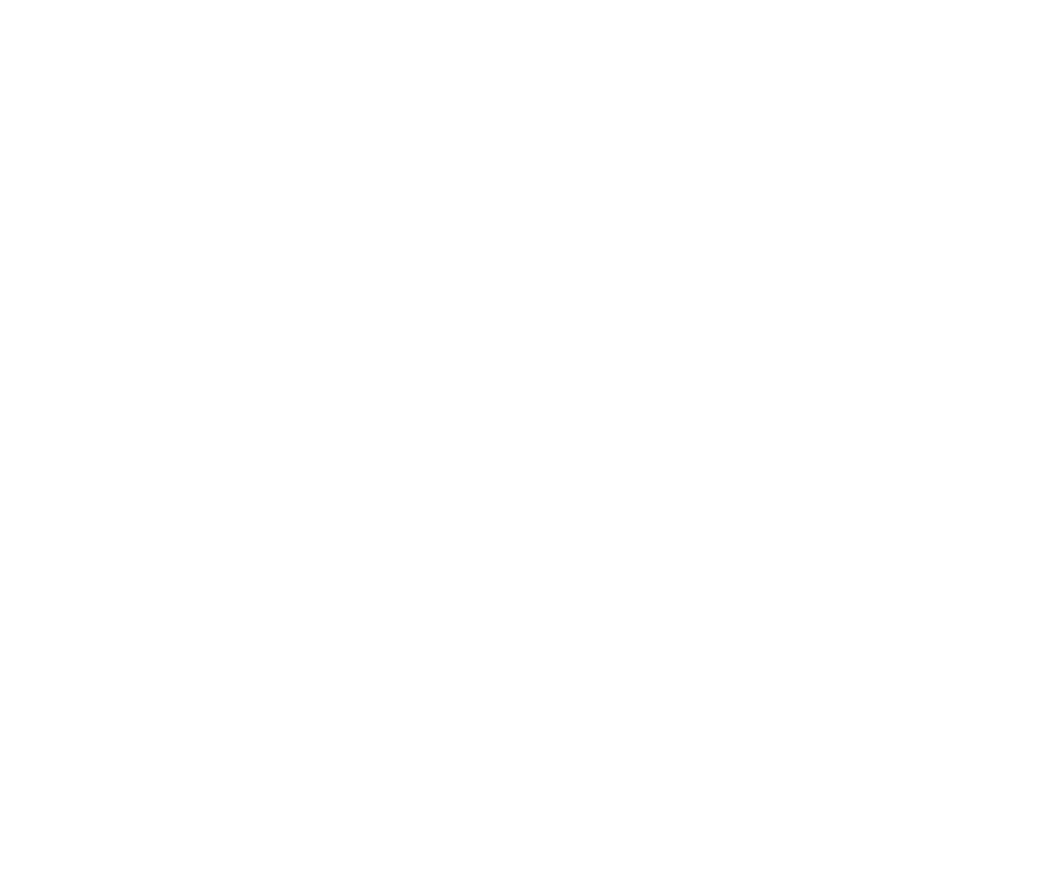
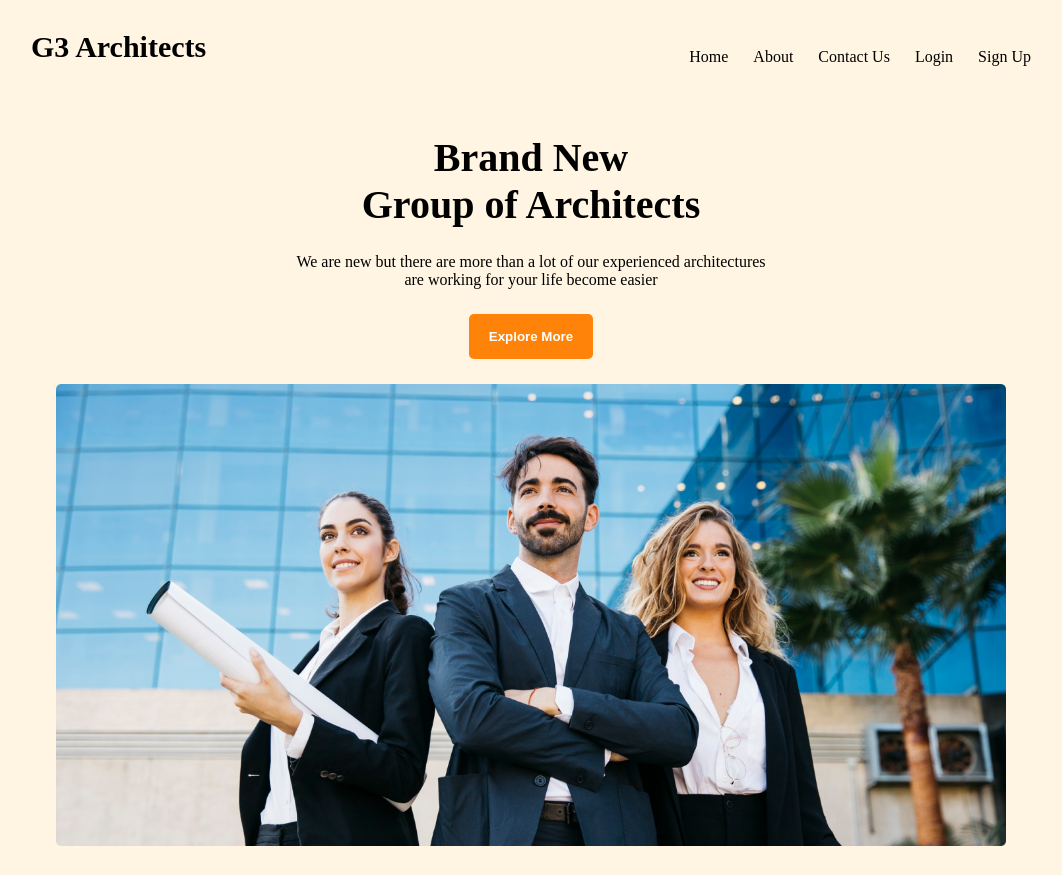
Before and after one commit to NAYEEM332/sixth-portfolio-architects, a plain HTML site: page index.html in a window 1280 px wide. Shown: the whole page, without its empty margins (109-1171 px from the left). Before the commit the page ends 800 px from the top, so only its background shows below. Drawn offline with Linux system fonts and the light colour scheme.

Commit message:
header done

```diff
--- a/index.html
+++ b/index.html
@@ -4,10 +4,37 @@
     <meta charset="UTF-8">
     <meta name="viewport" content="width=device-width, initial-scale=1.0">
     <title>G3 Architects</title>
+    <link rel="stylesheet" href="styles/style.css">
 </head>
 <body>
     <!--    header   -->
     <header>
+
+        <!--        navigation           -->
+
+        <nav class="navigation-bar">
+            <div class="division-one">
+                <h2>G3 Architects</h2>
+            </div>
+            <div class="division-two">
+                <ul>
+                    <li>Home</li>
+                    <li>About</li>
+                    <li>Contact Us</li>
+                    <li>Login</li>
+                    <li>Sign Up</li>
+                </ul>
+            </div>
+
+        </nav>
+        <!--        Banner               -->
+
+        <div class="banner">
+            <h1 class="banner-heading">Brand New <br> Group of Architects</h1>
+            <p class="banner-description">We are new but there are more than a lot of our experienced architectures <br> are working for your life become easier</p>
+            <button class="btn-primary">Explore More</button>
+            <img class="banner-img" src="images/banner.png" alt="">
+        </div>
 
 
 
--- a/styles/style.css
+++ b/styles/style.css
@@ -0,0 +1,113 @@
+/* global */
+
+*{
+    margin: 0;
+}
+
+/* --------------
+    header
+---------------*/
+header{
+    background-color: rgb(255, 245, 226);
+
+
+}
+/*---------------------------
+        navigation
+-------------------------- */
+
+.navigation-bar{
+    padding-top: 30px;
+    display: flex;
+    justify-content: space-between;
+    align-items: center;
+    max-width: 1000px;
+    margin: 0 auto;
+}
+
+.division-one{
+    font-size: 20px;
+    margin-bottom: 20px;
+}
+
+.division-two ul{
+    list-style: none;
+    display: flex;
+    gap: 25px;
+}
+
+/* ------------------
+        banner
+-------------------*/
+
+.banner{
+    text-align: center;
+    max-width: 1000px;
+    margin: 0 auto;
+}
+
+.banner-heading{
+    font-size: 40px;
+    font-weight: 700;
+    margin-top: 50px;
+}
+
+.banner-description{
+    margin: 25px 0;
+}
+
+.btn-primary{
+    font-weight: 700;
+    border: none;
+    border-radius: 5px;
+    padding: 15px 20px;
+    color: white;
+    background-color: rgb(255, 131, 8);
+
+}
+
+.banner-img{
+    margin: 25px 0px;
+    width: 95%;
+}
+
+
+
+
+
+
+
+
+
+
+
+
+
+
+
+
+
+
+
+
+
+
+
+/* --------------------------------
+
+@ media query
+
+-------------------------------- */
+@media only screen and (max-width:668px) {
+
+   /* --------------nav--------------- */
+
+    .navigation-bar{
+        flex-direction: column;
+        justify-content: center;
+        max-width: 95%;
+    }
+    .division-two ul{
+        flex-direction: column;
+    }
+}
```
